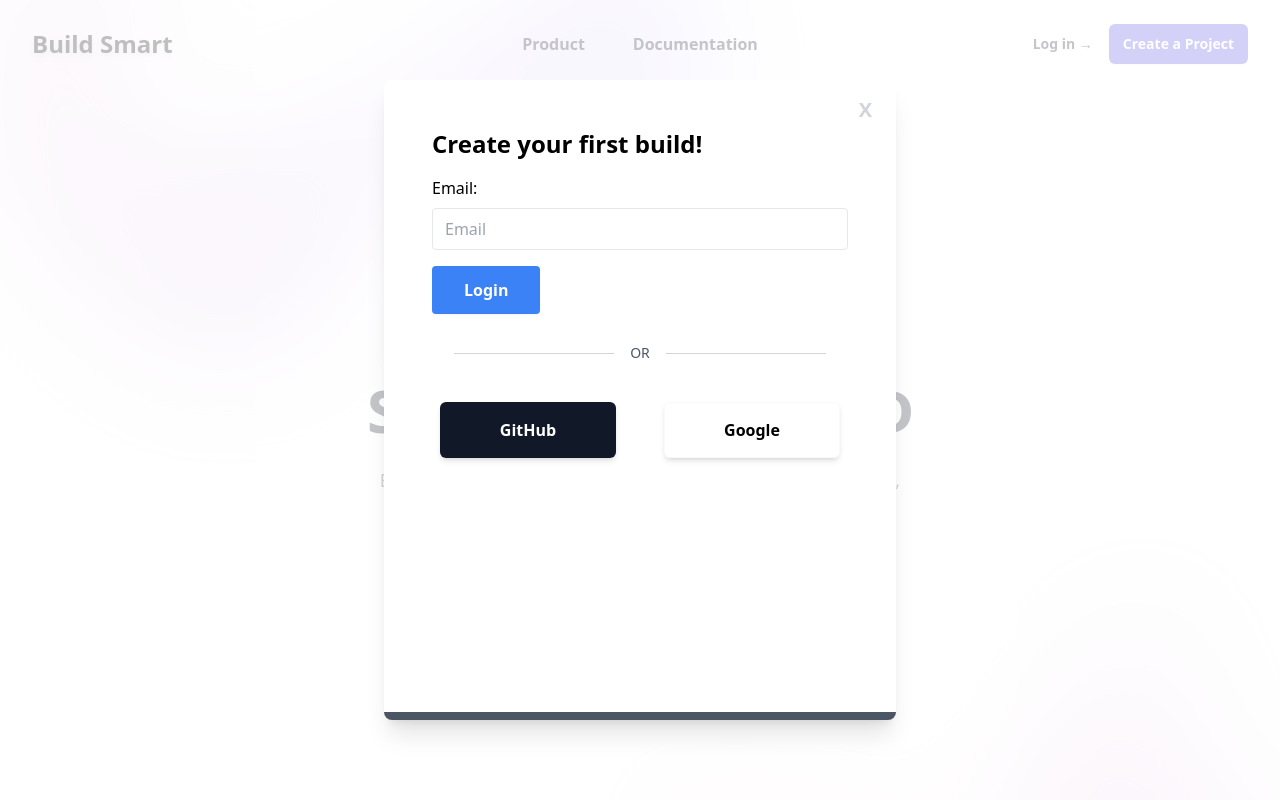
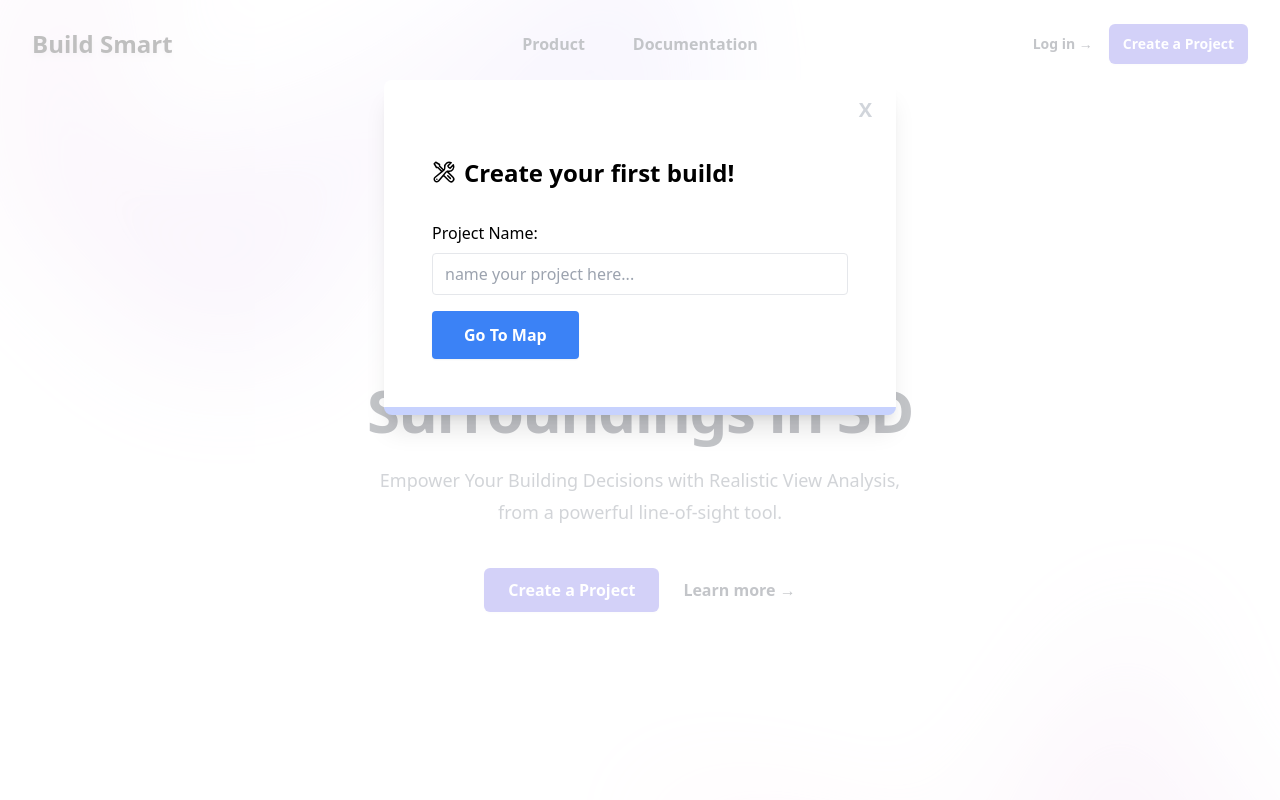
Before and after one commit to daniel-doody/build-smart, a React (Vite) app: page / in a window 1280 px wide. Both pictures are taken after a click on the button "Create a Project". Shown: the top 800 px of the page. Built offline with nearby package versions, Linux system fonts and the light colour scheme.

Commit message:
update project form content & functionality

```diff
--- a/src/components/home/CreateProject.tsx
+++ b/src/components/home/CreateProject.tsx
@@ -41,10 +41,29 @@ const CreateProject = () => {
         isOpen={isOpen}
         onRequestClose={() => setIsOpen(false)}
         shouldCloseOnOverlayClick={true}
-        className='w-2/5 h-4/5 m-auto mt-20 rounded-lg shadow-xl z-20 bg-white border-b-8 border-gray-600'
+        className='w-2/5 m-auto mt-20 rounded-lg shadow-xl z-20 bg-white border-b-8 border-indigo-200'
       >
         <form className='p-12 z-20 relative' onSubmit={handleSubmit}>
-          <h1 className='text-2xl font-bold mb-4'>Create your first build!</h1>
+          <div className='flex pt-8 pb-8 gap-x-2'>
+            <svg
+              xmlns='http://www.w3.org/2000/svg'
+              fill='none'
+              viewBox='0 0 24 24'
+              strokeWidth={1.5}
+              stroke='currentColor'
+              className='w-6 h-6'
+            >
+              <path
+                strokeLinecap='round'
+                strokeLinejoin='round'
+                d='M11.42 15.17L17.25 21A2.652 2.652 0 0021 17.25l-5.877-5.877M11.42 15.17l2.496-3.03c.317-.384.74-.626 1.208-.766M11.42 15.17l-4.655 5.653a2.548 2.548 0 11-3.586-3.586l6.837-5.63m5.108-.233c.55-.164 1.163-.188 1.743-.14a4.5 4.5 0 004.486-6.336l-3.276 3.277a3.004 3.004 0 01-2.25-2.25l3.276-3.276a4.5 4.5 0 00-6.336 4.486c.091 1.076-.071 2.264-.904 2.95l-.102.085m-1.745 1.437L5.909 7.5H4.5L2.25 3.75l1.5-1.5L7.5 4.5v1.409l4.26 4.26m-1.745 1.437l1.745-1.437m6.615 8.206L15.75 15.75M4.867 19.125h.008v.008h-.008v-.008z'
+              />
+            </svg>
+
+            <h1 className='text-2xl mt-[-3px] font-bold'>
+              Create your first build!
+            </h1>
+          </div>
           <button
             onClick={() => setIsOpen(false)}
             className='absolute text-xl top-4 right-6 text-gray-300 font-extrabold hover:scale-110 hover:text-gray-500'
@@ -53,12 +72,13 @@ const CreateProject = () => {
           </button>
           <div className='mb-4'>
             <label className='block font-medium mb-2' htmlFor='email'>
-              Email:
+              Project Name:
             </label>
             <input
-              className='border rounded w-full py-2 px-3'
+              className='border outline-none rounded focus:border-b focus:border-b-indigo-500 w-full py-2 px-3'
               type='email'
-              placeholder='Email'
+              autoComplete='false'
+              placeholder='name your project here...'
               name='email' // the sent object key
               onChange={handleChange}
             />
@@ -69,28 +89,8 @@ const CreateProject = () => {
             type='submit'
             value='login'
           >
-            Login
+            Go To Map
           </button>
-          {/* DIVIDER */}
-          <div className='flex place-content-center pt-8 mb-12 h-10'>
-            <div className='flex border-b border-gray-300 w-40' />
-            <p className='text-sm text-gray-600 mt-[-3px] font-thin px-4'>OR</p>
-            <div className='border-b border-gray-300 w-40' />
-          </div>
-          {/* OAUTH */}
-          <div className='flex place-content-center mt-10 gap-x-12'>
-            <div className='flex items-center justify-center w-44 h-14 cursor-pointer rounded-md shadow-md hover:scale-105 hover:shadow-lg bg-gray-900'>
-              {/* <img src='../public/github.png' /> */}
-              <p className='text-white font-semibold'>GitHub</p>
-            </div>
-
-            <div className='flex items-center justify-center w-44 h-14 cursor-pointer rounded-md shadow-md hover:scale-105 hover:shadow-lg border border-gray-50'>
-              {/* <img src='../public/github.png' /> */}
-              <a href='/auth/google' className='text-black font-semibold'>
-                Google
-              </a>
-            </div>
-          </div>
         </form>
       </Modal>
     </div>
```
